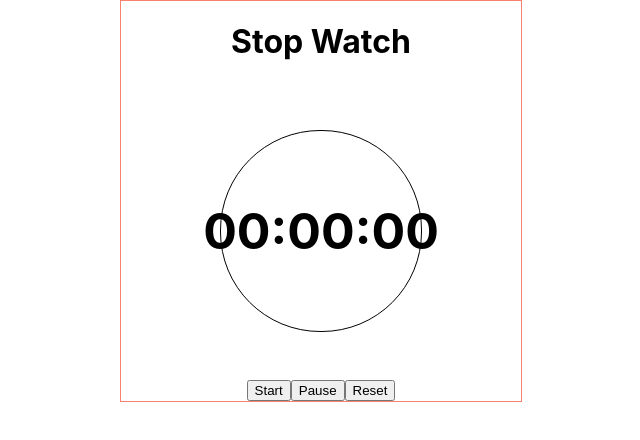
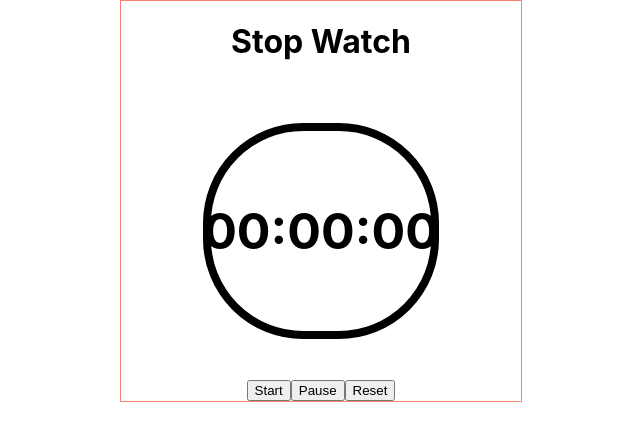
Before and after one commit to samadakram/Stop-watch-typescript, a React (Create React App) app: page / in a window 1280 px wide. Shown: the top 440 px of the page, without its empty margins (319-959 px from the left). Built offline with nearby package versions, Linux system fonts and the light colour scheme.

Commit message:
Update Timer.css

```diff
--- a/src/components/Timer/Timer.css
+++ b/src/components/Timer/Timer.css
@@ -14,11 +14,12 @@
     width: 200px;
     height: 200px;
     border-radius: 100px;
-    border: 1px solid black;
+    border: 8px solid black;
     display: flex;
     justify-content: center;
     align-items: center;
     text-align: center;
+    padding: 0 10px 0 10px;
 }
 
 span {
```
